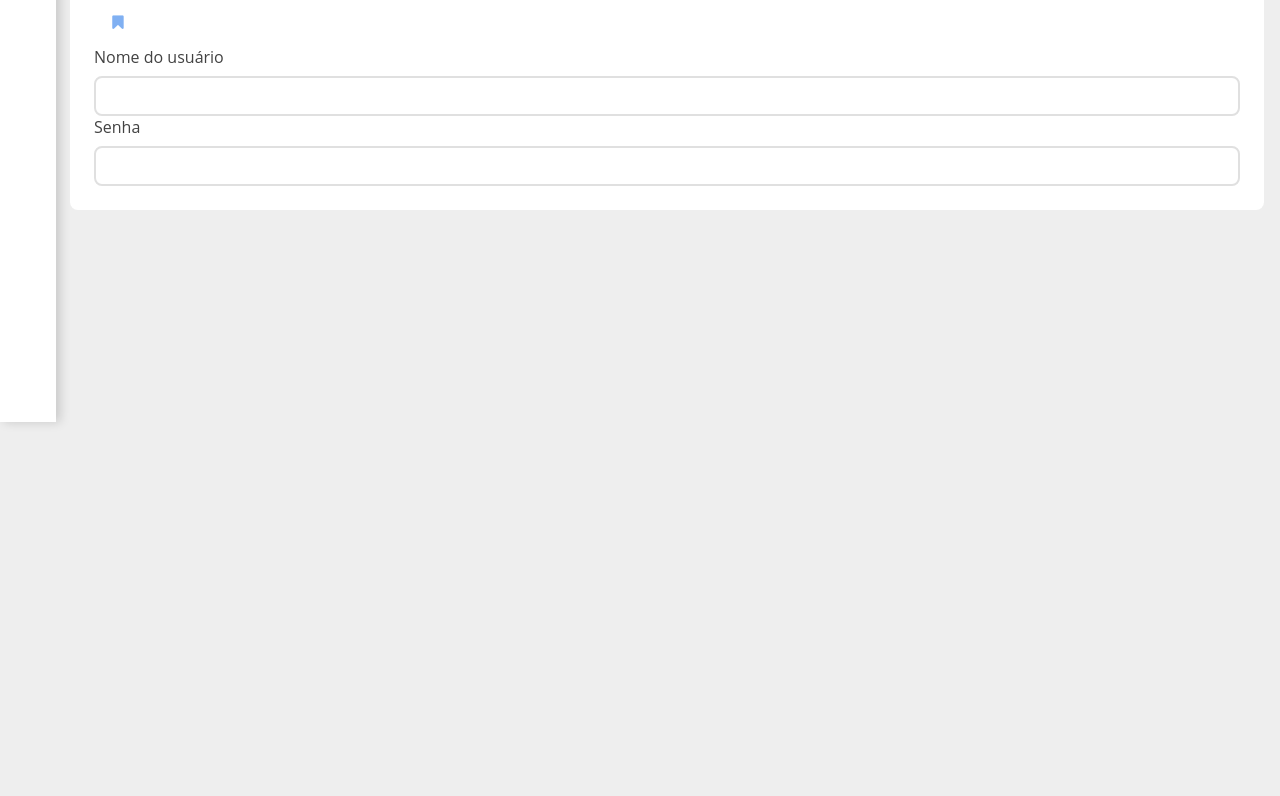
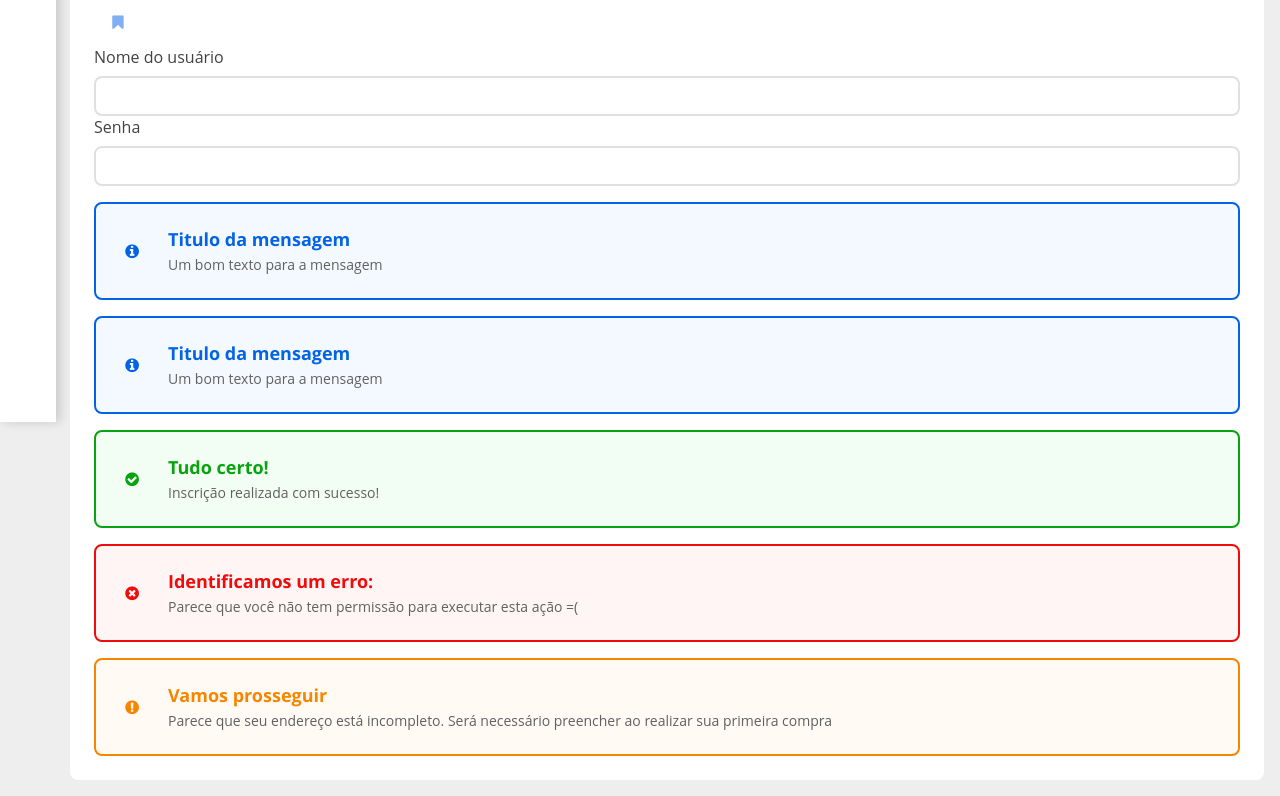
Before and after one commit to caiocolaiacovo/habix-componentes, a React (Create React App) app: page / in a window 1280 px wide. Shown: the part 378-1174 px from the top of the page. Before the commit the page ends 800 px from the top, so only its background shows below. Built offline with nearby package versions, Linux system fonts and the light colour scheme; a web font is replaced by a local one.

Commit message:
Primeira versão do componente de mensagem

```diff
--- a/src/App.js
+++ b/src/App.js
@@ -1,6 +1,7 @@
 import React, { Component } from 'react';
 import Dialogo from './componentes/Dialogo';
 import { BotaoComTexto, BotaoComTextoEIcone, BotaoComIcone } from './componentes/Botao';
+import Mensagem from './componentes/Mensagem';
 
 class App extends Component {
   constructor() {
@@ -200,6 +201,29 @@ class App extends Component {
             <label htmlFor="senha">Senha</label>
             <input id="senha" type="password"/>
           </form>
+          <Mensagem
+            titulo='Titulo da mensagem'
+            texto='Um bom texto para a mensagem'/>
+          <Mensagem
+            tipo='info'
+            titulo='Titulo da mensagem'
+            texto='Um bom texto para a mensagem'
+            icone='fa-info-circle'/>
+          <Mensagem
+            tipo='sucesso'
+            titulo='Tudo certo!'
+            texto='Inscrição realizada com sucesso!'
+            icone='fa-check-circle'/>
+          <Mensagem
+            tipo='erro'
+            titulo='Identificamos um erro:'
+            texto='Parece que você não tem permissão para executar esta ação =('
+            icone='fa-times-circle'/>
+          <Mensagem
+            tipo='atencao'
+            titulo='Vamos prosseguir'
+            texto='Parece que seu endereço está incompleto. Será necessário preencher ao realizar sua primeira compra'
+            icone='fa-exclamation-circle'/>
         </section>
       </main>
     </div>
--- /dev/null
+++ b/src/componentes/Mensagem.js
@@ -0,0 +1,26 @@
+import React from 'react';
+import PropTypes from 'prop-types';
+
+const Mensagem = ({tipo = 'info', titulo, texto, icone = 'fa-info-circle'}) => {
+
+  return (
+    <div role="alert" className={`mensagem mensagem_cor-${tipo}`}>
+    <div className="mensagem__container-icone">
+      <i className={`fa mensagem__icone ${icone}`} aria-hidden="true"></i>
+    </div>
+    <div className="mensagem__conteudo">
+      <h2 className="mensagem__titulo">{titulo}</h2>
+      <p className="mensagem__texto">{texto}</p>
+    </div>
+  </div>
+  );
+};
+
+Mensagem.propTypes = {
+  tipo: PropTypes.string,
+  titulo: PropTypes.string,
+  texto: PropTypes.string,
+  icone: PropTypes.string
+};
+
+export default Mensagem;
```
Also changed, not shown: 1 other file (tests, documents, lock files or other folders).
